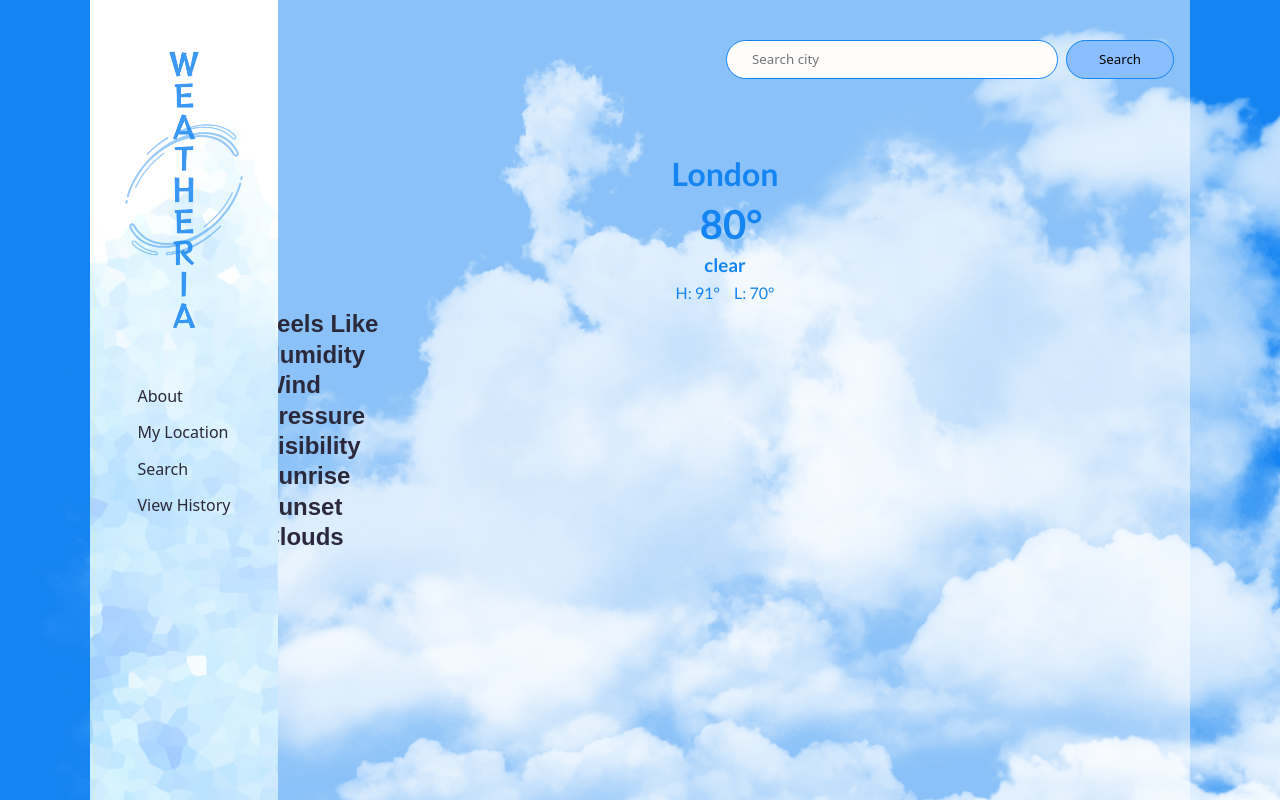
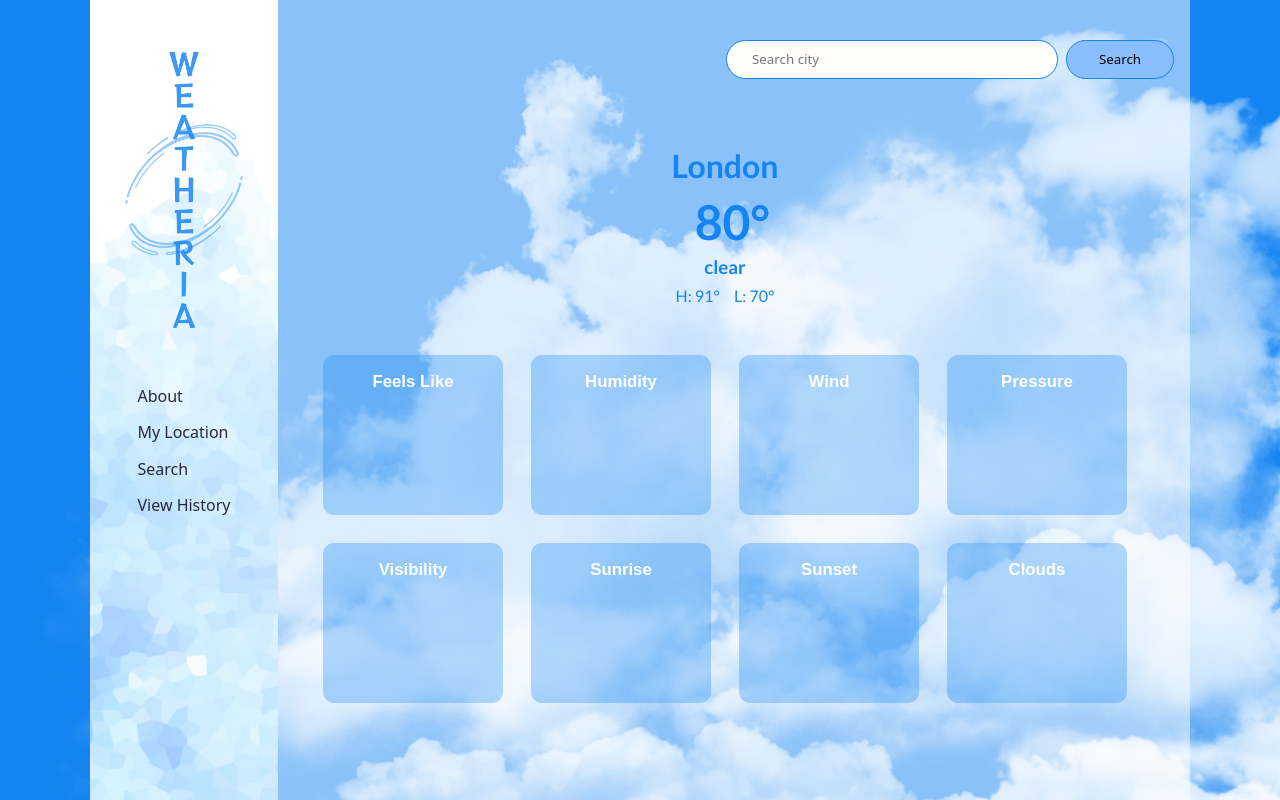
Before and after one commit to Bridgeot/weatheria-app, a React (Create React App) app: page /search in a window 1280 px wide. Built offline with nearby package versions, Linux system fonts and the light colour scheme; no server answers.

Commit message:
add styling for additional weather info

```diff
--- a/src/pages/Search/Search.css
+++ b/src/pages/Search/Search.css
@@ -7,7 +7,7 @@
 }
 
 .search-container {
-    margin: 2.5em 1em 4.5em 0;
+    margin: 2.5em 1em 4em 0;
     font-family: system-ui, -apple-system, BlinkMacSystemFont, 'Segoe UI', Roboto, Oxygen, Ubuntu, Cantarell, 'Open Sans', 'Helvetica Neue', sans-serif;
 }
 
@@ -66,5 +66,35 @@
 
 .weather-degree {
     padding: 0 0 0 0.3em;
-    font-size: 2.5em;
+    font-size: 3em;
 }
+
+.weather-conditions1, .weather-conditions2 {
+    display: flex;
+    flex-direction: row;
+    align-items: center;
+    justify-content: center;
+    gap: 2.5em;
+    color: #ffffff;
+    font-size: 0.7em;
+    text-align: center;
+}
+
+.weather-conditions1 {
+    margin: 4em 0 2.5em;
+}
+
+.weather-conditions2 {
+    margin: 0 0 4em;
+}
+
+.condition {
+    background: rgb(19, 132, 242, 0.3);
+    height: 20vh;
+    width: 22.5vmin;
+    border-radius: 1em;
+}
+
+.condition-name {
+    margin: 1em 0;
+}
```
